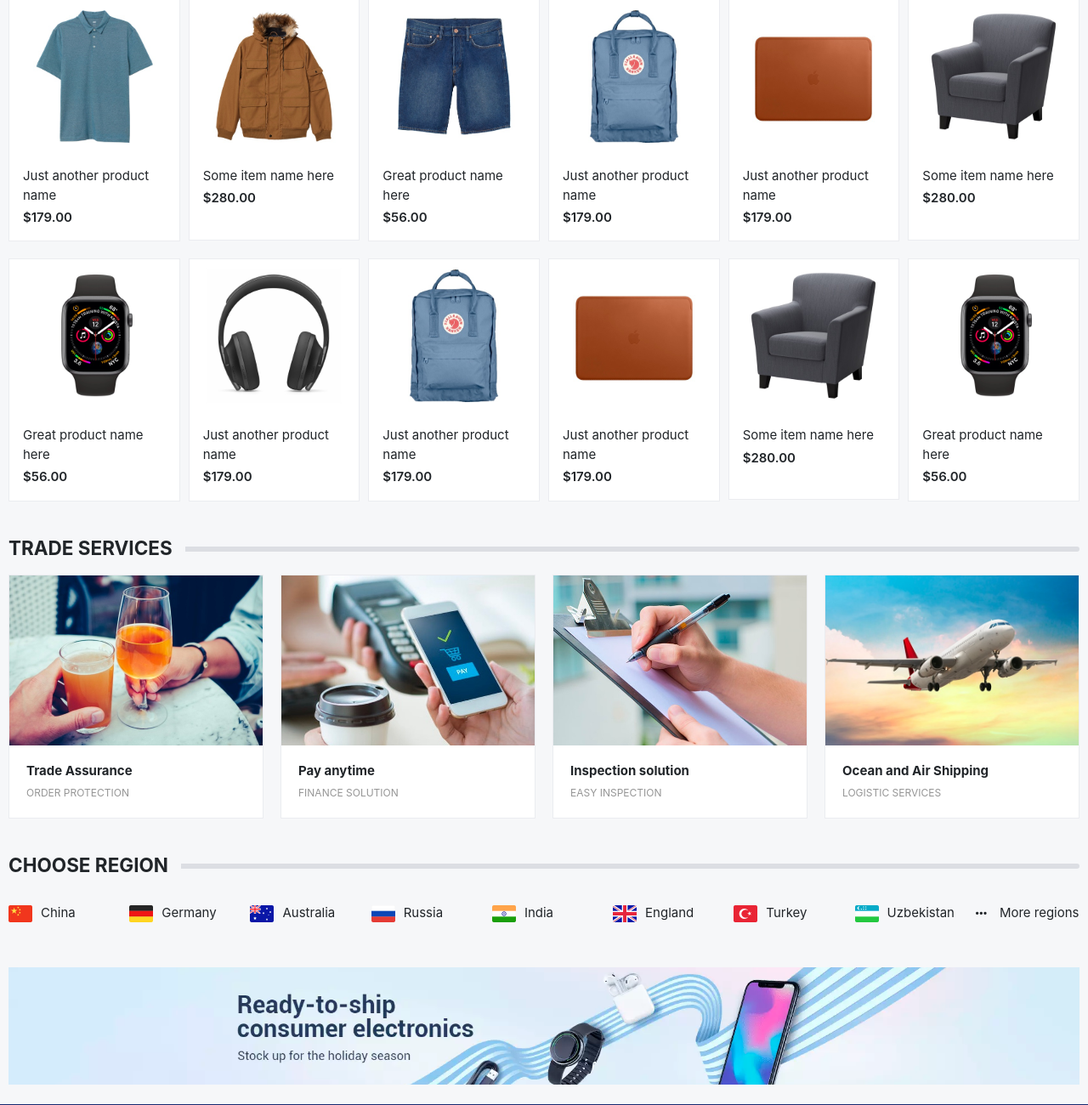
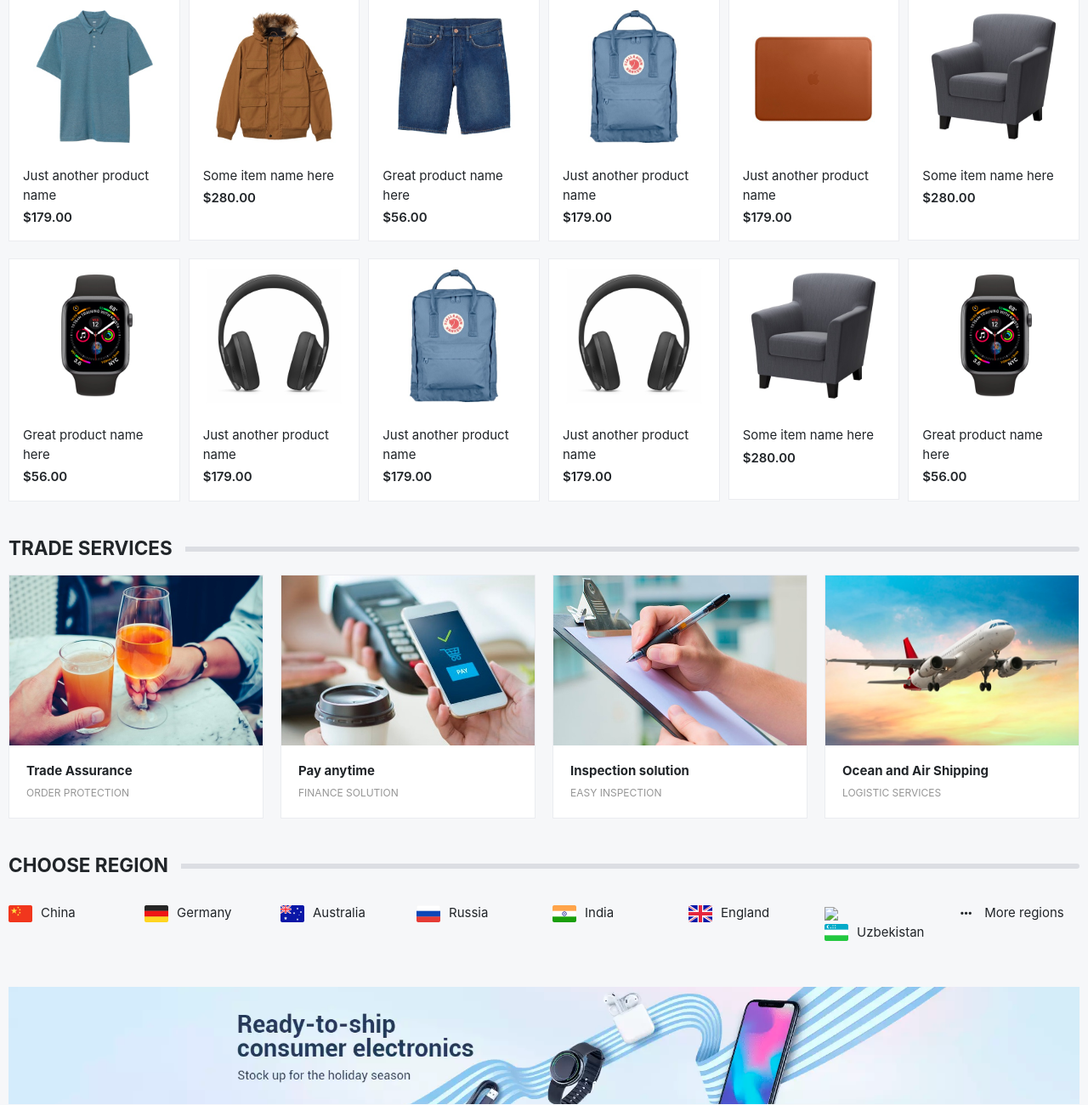
Before and after one commit to MAHESH-M-B/ecommerce_alistyle, a Django app: template templates/index.html in a window 1280 px wide. Shown: the part 2282-3582 px from the top of the page at 85% size. Run offline with Django 3.2, Linux system fonts and the light colour scheme; the template is opened without the code that fills it, so the values that code supplies are empty; some libraries are stand-ins or nearby versions; some web fonts are replaced.

Commit message:
loaded template

```diff
--- a/templates/index.html
+++ b/templates/index.html
@@ -536,7 +536,7 @@
 				</div> <!-- col.// -->
 				<div class="col-xl-2 col-lg-3 col-md-4 col-6">
 					<div class="card card-sm card-product-grid">
-						<a href="#" class="img-wrap"> <img src="./index_files/9.jpg"> </a>
+						<a href="#" class="img-wrap"> <img src="{% static 'index_files/9.jpg' %}"> </a>
 						<figcaption class="info-wrap">
 							<a href="#" class="title">Just another product name</a>
 							<div class="price mt-1">$179.00</div> <!-- price-wrap.// -->
@@ -554,7 +554,7 @@
 				</div> <!-- col.// -->
 				<div class="col-xl-2 col-lg-3 col-md-4 col-6">
 					<div class="card card-sm card-product-grid">
-						<a href="#" class="img-wrap"> <img src="./index_files/5.jpg"> </a>
+						<a href="#" class="img-wrap"> <img src="{% static 'index_files/9.jpg' %}"> </a>
 						<figcaption class="info-wrap">
 							<a href="#" class="title">Just another product name</a>
 							<div class="price mt-1">$179.00</div> <!-- price-wrap.// -->
@@ -642,28 +642,28 @@
 
 			<ul class="row mt-4">
 				<li class="col-md col-6"><a href="#" class="icontext"> <img class="icon-flag-sm"
-							src="./index_files/CN.png"> <span>China</span> </a>
+							src="{% static 'index_files/CN.png' %}"> <span>China</span> </a>
 				</li>
 				<li class="col-md col-6"><a href="#" class="icontext"> <img class="icon-flag-sm"
-							src="./index_files/DE.png"> <span>Germany</span>
+							src="{% static 'index_files/DE.png' %}"> <span>Germany</span>
 					</a></li>
 				<li class="col-md col-6"><a href="#" class="icontext"> <img class="icon-flag-sm"
-							src="./index_files/AU.png"> <span>Australia</span>
+							src="{% static 'index_files/AU.png' %}"> <span>Australia</span>
 					</a></li>
 				<li class="col-md col-6"><a href="#" class="icontext"> <img class="icon-flag-sm"
-							src="./index_files/RU.png"> <span>Russia</span> </a>
+							src="{% static 'index_files/RU.png' %}"> <span>Russia</span> </a>
 				</li>
 				<li class="col-md col-6"><a href="#" class="icontext"> <img class="icon-flag-sm"
-							src="./index_files/IN.png"> <span>India</span> </a>
+							src="{% static 'index_files/IN.png' %}"> <span>India</span> </a>
 				</li>
 				<li class="col-md col-6"><a href="#" class="icontext"> <img class="icon-flag-sm"
-							src="./index_files/GB.png"> <span>England</span>
+							src="{% static 'index_files/GB.png' %}"> <span>England</span>
 					</a></li>
 				<li class="col-md col-6"><a href="#" class="icontext"> <img class="icon-flag-sm"
-							src="./index_files/TR.png"> <span>Turkey</span> </a>
+							src="{% static 'index_files/TR.png' %}> <span>Turkey</span> </a>
 				</li>
 				<li class="col-md col-6"><a href="#" class="icontext"> <img class="icon-flag-sm"
-							src="./index_files/UZ.png"> <span>Uzbekistan</span>
+							src="{% static 'index_files/UZ.png' %}"> <span>Uzbekistan</span>
 					</a></li>
 				<li class="col-md col-6"><a href="#" class="icontext"> <i class="mr-3 fa fa-ellipsis-h"></i> <span>More
 							regions</span> </a></li>
```
Also changed, not shown: other parts of templates/index.html (+11 -11 lines).
